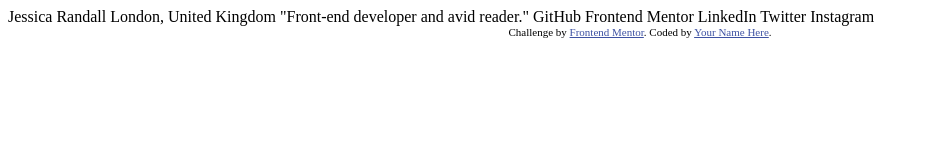
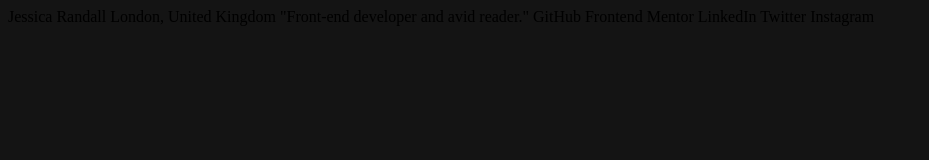
Before and after one commit to yonderboy7/frontendmentor-social-links-profile, a plain HTML site: page index.html in a window 1280 px wide. Shown: the whole page, without its empty margins (0-929 px from the left). Drawn offline with Linux system fonts and the light colour scheme.

Commit message:
setup initial css

```diff
--- a/index.html
+++ b/index.html
@@ -5,14 +5,8 @@
   <meta name="viewport" content="width=device-width, initial-scale=1.0"> <!-- displays site properly based on user's device -->
 
   <link rel="icon" type="image/png" sizes="32x32" href="./assets/images/favicon-32x32.png">
-
+  <link rel="stylesheet" href="styles.css">
   <title>Frontend Mentor | Social links profile</title>
-
-  <!-- Feel free to remove these styles or customise in your own stylesheet 👍 -->
-  <style>
-    .attribution { font-size: 11px; text-align: center; }
-    .attribution a { color: hsl(228, 45%, 44%); }
-  </style>
 </head>
 <body>
 
@@ -25,10 +19,5 @@
   LinkedIn
   Twitter
   Instagram
-
-  <div class="attribution">
-    Challenge by <a href="https://www.frontendmentor.io?ref=challenge" target="_blank">Frontend Mentor</a>.
-    Coded by <a href="#">Your Name Here</a>.
-  </div>
 </body>
 </html>
--- /dev/null
+++ b/styles.css
@@ -0,0 +1,16 @@
+:root {
+  --dark-black: rgb(20, 20, 20);
+  --soft-black: rgb(31, 31, 31);
+  --gray: rgb(51, 51, 51);
+  --white: rgb(255, 255, 255);
+  --lemon-green: rgb(184, 205, 104);
+}
+
+html,
+body {
+  height: 100%;
+}
+
+body {
+  background-color: var(--dark-black);
+}
```
